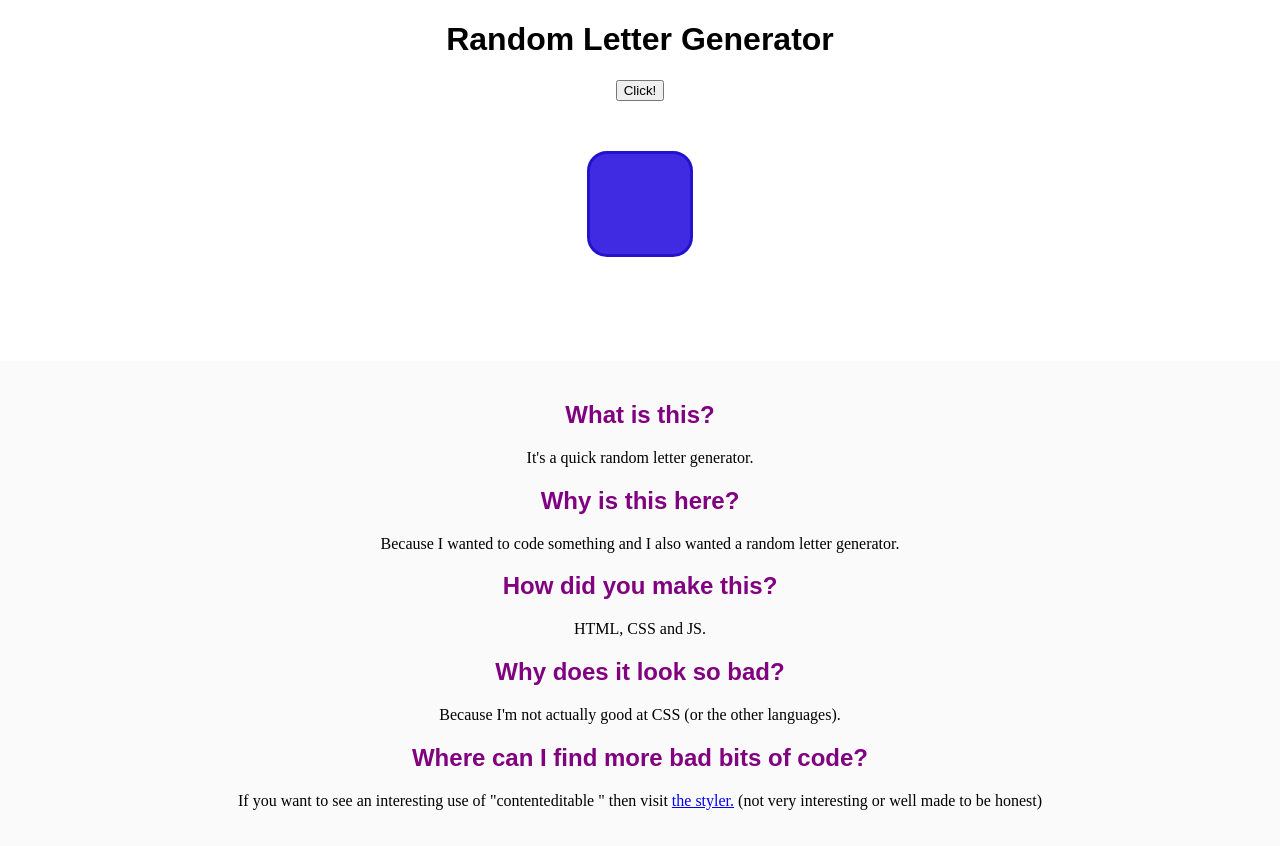
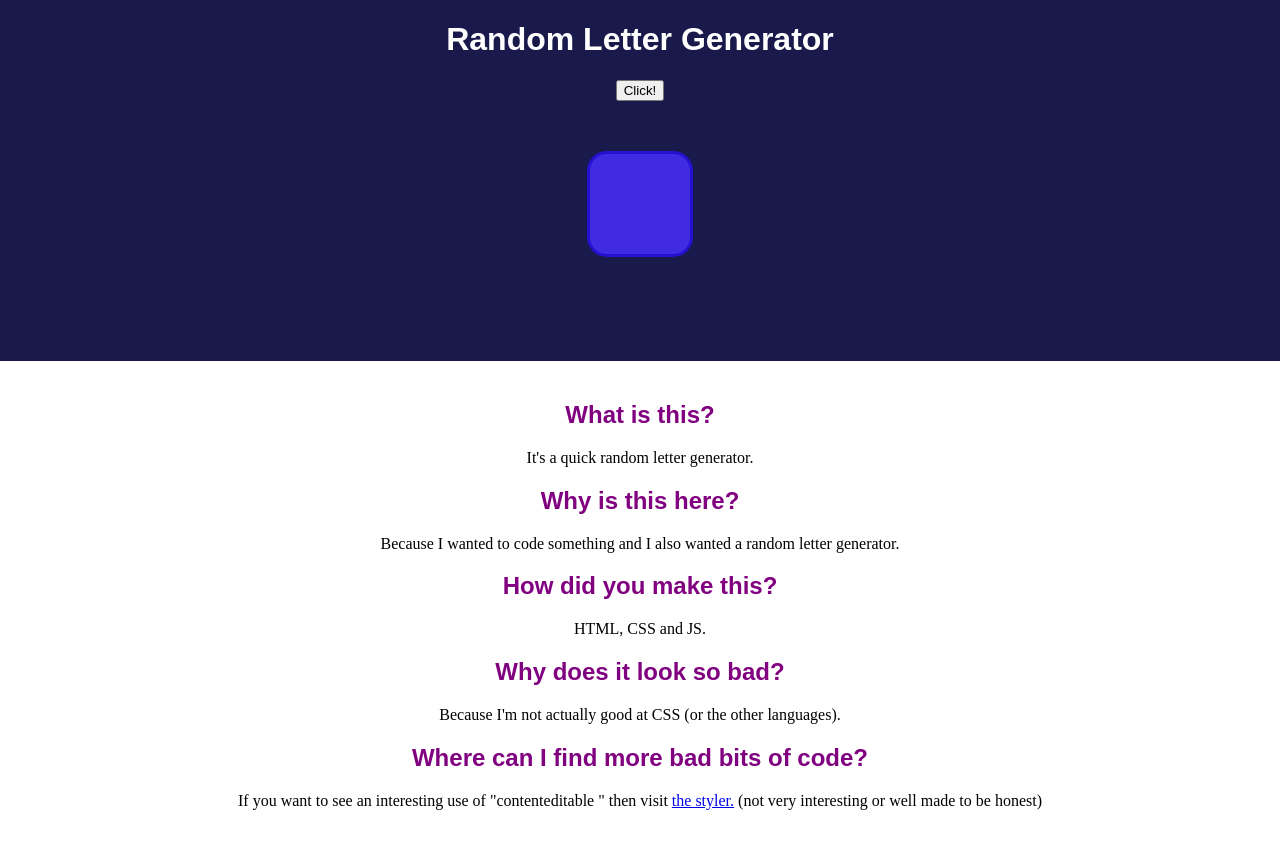
Before and after one commit to fractylizer/random-letter-generator, a plain HTML site: page index.html in a window 1280 px wide. Drawn offline with Linux system fonts and the light colour scheme.

Commit message:
Update style.css

```diff
--- a/style.css
+++ b/style.css
@@ -1,12 +1,13 @@
 body {
 margin:0;
-background-color:rgb(255,255,255);
+background-color:rgb(25,25,75);
   height: 100vh;
 }
 
 .title {
 text-align: center;
 font-family:sans-serif;
+  color:white;
 }
 
 .titlebox {
@@ -29,7 +30,7 @@ text-align:center;
 }
 
 .about{
- background-color:rgb(250,250,250);
+ background-color:rgb(255,255,255);
 padding:20px;
 }
 
```
